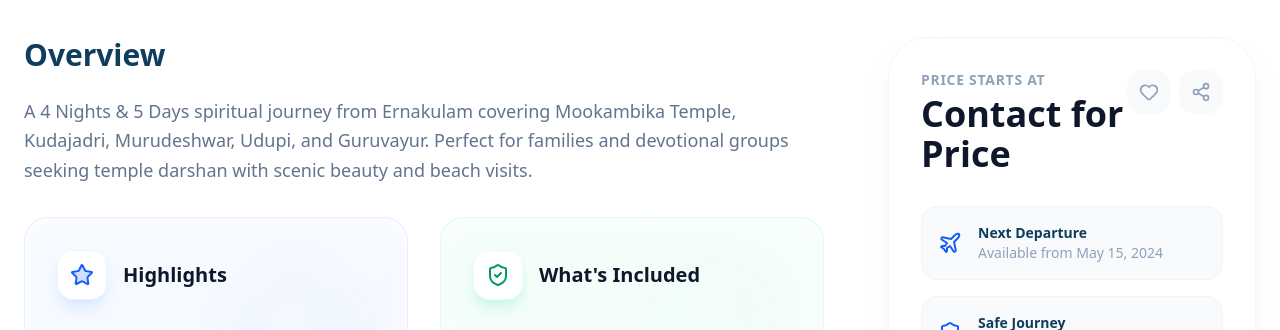
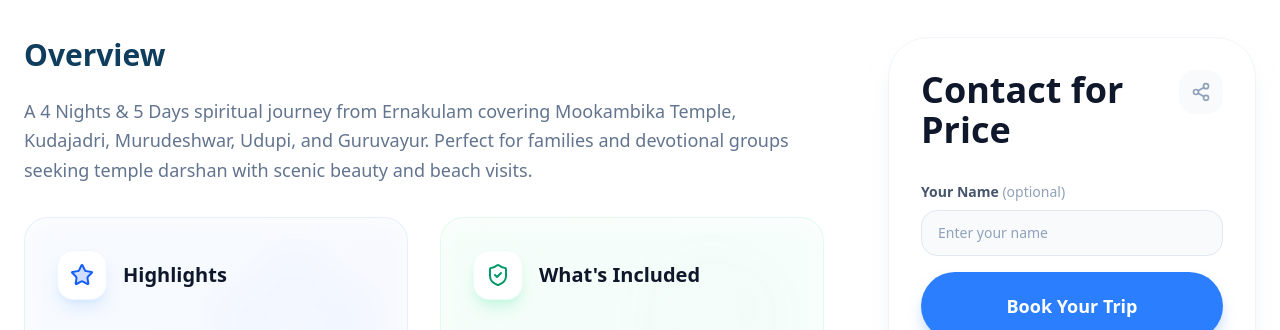
Before and after one commit to Hasna-18/Travel-Agency, a Next.js app: page /packages/devotion-trips in a window 1280 px wide. Shown: the part 619-949 px from the top of the page. Built offline with nearby package versions, Linux system fonts and the light colour scheme; a web font is replaced by a local one.

Commit message:
issue resolved

```diff
--- a/app/packages/[id]/page.tsx
+++ b/app/packages/[id]/page.tsx
@@ -432,13 +432,12 @@ export default function PackageDetailPage({ params }: { params: Promise<{ id: st
                         <div className="sticky top-32 bg-white rounded-[2.5rem] border border-slate-100 p-8 shadow-xl shadow-slate-200/50">
                             <div className="flex justify-between items-start mb-8">
                                 <div>
-                                    <p className="text-slate-400 text-sm font-bold uppercase tracking-wider mb-1">Price starts at</p>
                                     <p className="text-4xl font-black text-slate-900">{pkg.price}</p>
                                 </div>
                                 <div className="flex gap-2">
-                                    <button className="p-3 bg-slate-50 rounded-2xl hover:bg-slate-100 transition-colors">
+                                    {/* <button className="p-3 bg-slate-50 rounded-2xl hover:bg-slate-100 transition-colors">
                                         <Heart className="w-5 h-5 text-slate-400" />
-                                    </button>
+                                    </button> */}
                                     <button
                                         onClick={handleShare}
                                         title={copied ? "Link copied!" : "Share this package"}
@@ -452,12 +451,12 @@ export default function PackageDetailPage({ params }: { params: Promise<{ id: st
                                 </div>
                             </div>
 
-                            <div className="space-y-4 mb-8">
+                            {/* <div className="space-y-4 mb-8">
                                 <div className="p-4 bg-slate-50 rounded-2xl border border-slate-100 flex items-center gap-4">
                                     <Plane className="w-6 h-6 text-blue-600" />
                                     <div className="text-sm">
-                                        <p className="font-bold">Next Departure</p>
-                                        <p className="text-slate-400">Available from May 15, 2024</p>
+                                        <p className="font-bold">Travel safe with Us</p>
+                                        <p className="text-slate-400"></p>
                                     </div>
                                 </div>
                                 <div className="p-4 bg-slate-50 rounded-2xl border border-slate-100 flex items-center gap-4">
@@ -467,7 +466,7 @@ export default function PackageDetailPage({ params }: { params: Promise<{ id: st
                                         <p className="text-slate-400">Full insurance & guided support</p>
                                     </div>
                                 </div>
-                            </div>
+                            </div> */}
 
                             {/* Optional Name Input */}
                             <div className="mb-4">
```
